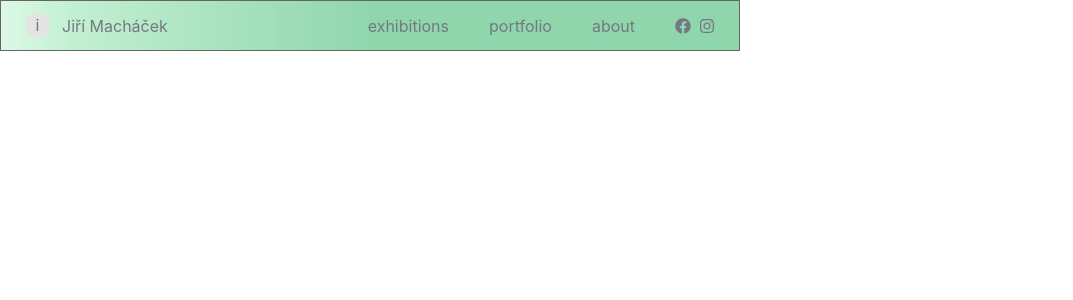
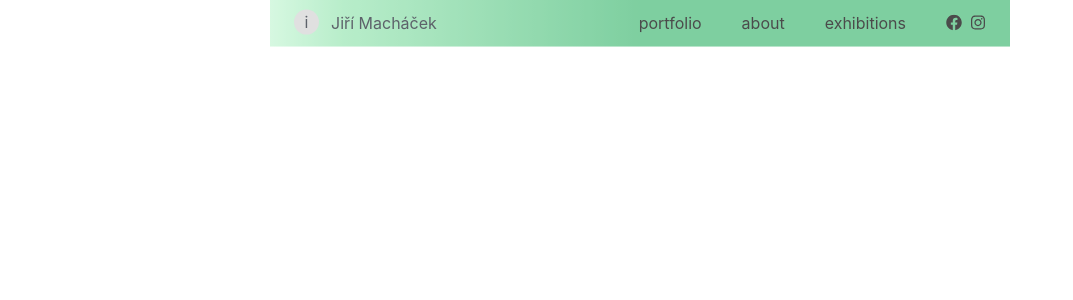
Before and after one commit to codemalcolm/photography-portfolio, a React (Vite) app in the folder photography-portfolio/: page /photography in a window 1280 px wide. Shown: the top 300 px of the page, without its empty margins (0-1073 px from the left). Built offline with nearby package versions, Linux system fonts and the light colour scheme.

Commit message:
landing page, navbar

```diff
--- a/photography-portfolio/src/Navigation/Navbar.jsx
+++ b/photography-portfolio/src/Navigation/Navbar.jsx
@@ -3,20 +3,39 @@ import React from "react";
 import { Link } from "react-router-dom";
 import { FaInstagram } from "react-icons/fa6";
 import { FaFacebook } from "react-icons/fa";
+import { CgMenuRight } from "react-icons/cg";
+import {
+	Drawer,
+	DrawerBody,
+	DrawerFooter,
+	DrawerHeader,
+	DrawerOverlay,
+	DrawerContent,
+	DrawerCloseButton,
+} from "@chakra-ui/react";
+import { useDisclosure } from "@chakra-ui/react";
 
 const Navbar = () => {
+	const { isOpen, onOpen, onClose } = useDisclosure();
 	return (
+		<Box position={"relative"} zIndex={999}>
 			<Box
-			border={"solid black 1px"}
 				px={6}
 				py={3}
 				flex={1}
-			w={{ base: "calc(100% - 70px)", md: "calc(100% - 540px)" }}
+				w={{ base: "calc(100% - 70px)", md: "calc(100% - 540px)"}}
 				mx={"auto"}
-			bgGradient='linear(to-r, green.100 0%, green.200 10%, green.400 50%)'
-			opacity={"60%"}
+				bgGradient="linear(to-r, green.100 0%, green.200 10%, green.400 50%)"
+				opacity={"70%"}
 				backdropFilter={blur("10px")}
 				position={"absolute"}
+				left={"50%"}
+				style={{
+					position: "absolute",
+					top: "50%",
+					left: "50%",
+					transform: "translate(-50%, -5%)",
+				}}
 			>
 				<Flex justifyContent={"space-between"} alignItems={"center"}>
 					<Flex alignItems={"center"} justifyContent={"center"} gap={3}>
@@ -31,20 +50,76 @@ const Navbar = () => {
 						</Box>
 						<Box>Jiří Macháček</Box>
 					</Flex>
-				<Flex gap={10} alignItems={"center"}>
+					{/* Navbar links */}
+					<Flex
+						gap={10}
+						alignItems={"center"}
+						color={"black"}
+						display={{ base: "none", lg: "flex" }}
+					>
+						<Flex gap={10}>
+							<Box _hover={{ color: "white" }}>
+								<Link to="/">portfolio</Link>
+							</Box>
+							<Box _hover={{ color: "white" }}>
+								<Link to="/">about</Link>
+							</Box>
+							<Box _hover={{ color: "white" }}>
 								<Link to="/">exhibitions</Link>
-					<Link to="/">portfolio</Link>
-					<Link to="/">about</Link>
+							</Box>
+						</Flex>
 						<Flex gap={2}>
+							<Box _hover={{ color: "white" }}>
 								<Link to="/">
 									<FaFacebook />
 								</Link>
+							</Box>
+
+							<Box _hover={{ color: "white" }}>
 								<Link to="/">
 									<FaInstagram />
 								</Link>
+							</Box>
 						</Flex>
 					</Flex>
+					{/* Hamburger */}
+					<Flex display={{ base: "flex", lg: "none" }}>
+						<CgMenuRight
+							style={{
+								width: "25px",
+								height: "25px",
+								cursor: "pointer",
+							}}
+							onClick={onOpen}
+						/>
 					</Flex>
+					<Drawer onClose={onClose} isOpen={isOpen} size={"xs"} zIndex={999}>
+						<DrawerOverlay />
+						<DrawerContent
+							bgGradient="linear(to-t, green.100 1%, green.200 15%, green.400 84%)"
+							opacity={"75%"}
+							backdropFilter={blur("10px")}
+						>
+							<DrawerCloseButton />
+							<DrawerHeader>Jiří Macháček</DrawerHeader>
+							<DrawerBody>
+								<Flex flexDirection={"column"} gap={2} >
+									<Box fontSize={22} pl={2} py={2} _hover={{color:"white"}}>
+										<Link>portfolio</Link>
+									</Box>
+									<Box fontSize={22} pl={2} py={2} _hover={{color:"white"}}>
+										<Link>about</Link>
+									</Box>
+									<Box fontSize={22} pl={2} py={2} _hover={{color:"white"}}>
+										<Link>exhibitions</Link>
+									</Box>
+								</Flex>
+
+							</DrawerBody>
+						</DrawerContent>
+					</Drawer>
+				</Flex>
+			</Box>
 		</Box>
 	);
 };
--- a/photography-portfolio/src/Pages/HeroPage.jsx
+++ b/photography-portfolio/src/Pages/HeroPage.jsx
@@ -1,12 +1,24 @@
-import { Image } from "@chakra-ui/react";
+import { Box, Image } from "@chakra-ui/react";
 import React from "react";
-import heroImage from "../assets/images/roadsigns2.jpg";
-
+import { EmblaCarousel } from "../components/Carousel";
+import img1 from "../assets/images/roadsigns2.jpg";
 const HeroPage = () => {
 	return (
-		<>
-			<Image src={heroImage} />
-		</>
+		<Box
+			w={"100vw"}
+			h={"100vh"}
+			overflow={"hidden"}
+			top={0}
+			left={0}
+		>
+				<Image
+				src={img1}
+				h={"100%"}
+				w={"100%"}
+				objectFit={"cover"}
+				objectPosition={"center"}
+			/>
+		</Box>
 	);
 };
 
--- /dev/null
+++ b/photography-portfolio/src/components/Carousel.jsx
@@ -0,0 +1,16 @@
+import React from "react";
+import useEmblaCarousel from "embla-carousel-react";
+import { Image } from "@chakra-ui/react";
+
+import img2 from "../assets/images/roadsigns2.jpg";
+import img3 from "../assets/images/roadsigns3.jpg";
+import "../../src/index.css"
+
+export function EmblaCarousel() {
+
+	return (
+		<div>
+
+		</div>
+	);
+}
--- a/photography-portfolio/src/index.css
+++ b/photography-portfolio/src/index.css
@@ -0,0 +1,15 @@
+.embla {
+    overflow: hidden;
+
+  }
+  .embla__container {
+    display: flex;
+  }
+  .embla__slide {
+    flex: 0 0 100%;
+    height: 100vh;
+    width: 100vw;
+    overflow: hidden;
+    top: 0;
+    left: 0;
+  }
--- a/photography-portfolio/src/main.jsx
+++ b/photography-portfolio/src/main.jsx
@@ -3,6 +3,7 @@ import ReactDOM from 'react-dom/client'
 import App from './App.jsx'
 import { ChakraProvider, extendTheme } from '@chakra-ui/react'
 import { BrowserRouter } from 'react-router-dom'
+
 
 // 2. Extend the theme to include custom colors, fonts, etc
 const colors = {
@@ -13,7 +14,16 @@ const colors = {
   },
 }
 
-const theme = extendTheme({ colors })
+const breakpoints = {
+  base: '0em',
+  sm: '30em',
+  md: '48em',
+  lg: '1090px',
+  xl: '80em',
+  '2xl': '96em',
+}
+
+const theme = extendTheme({ colors, breakpoints })
 
 export default theme
 
```
Also changed, not shown: photography-portfolio/src/Navigation/NavDrawer.jsx (added, +40 -0 lines). Lines whose indentation alone changed are shown as unchanged.
